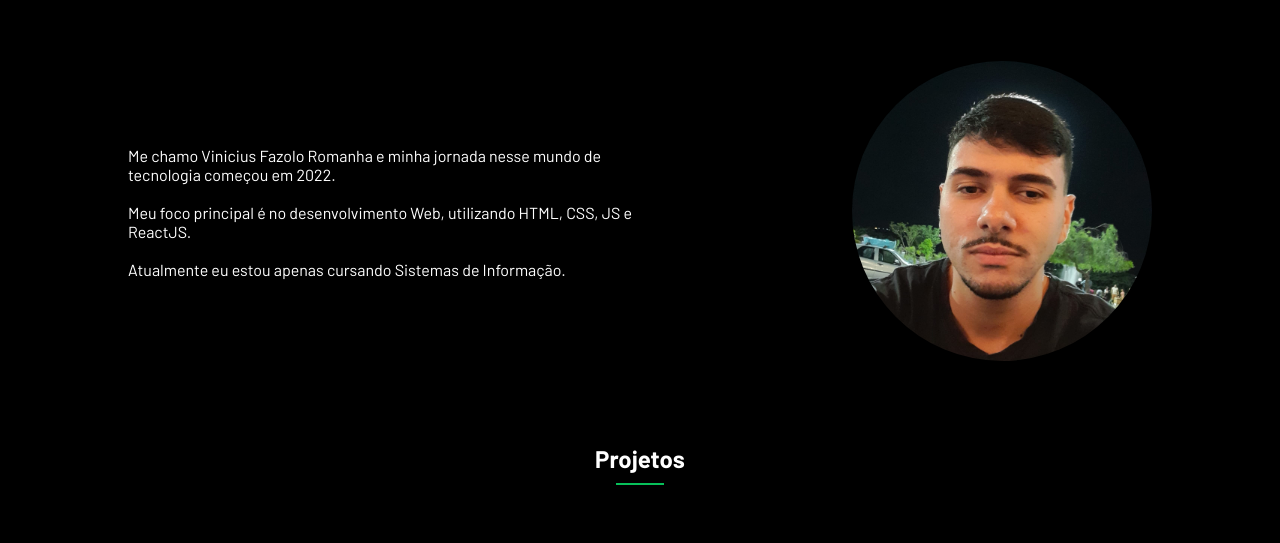
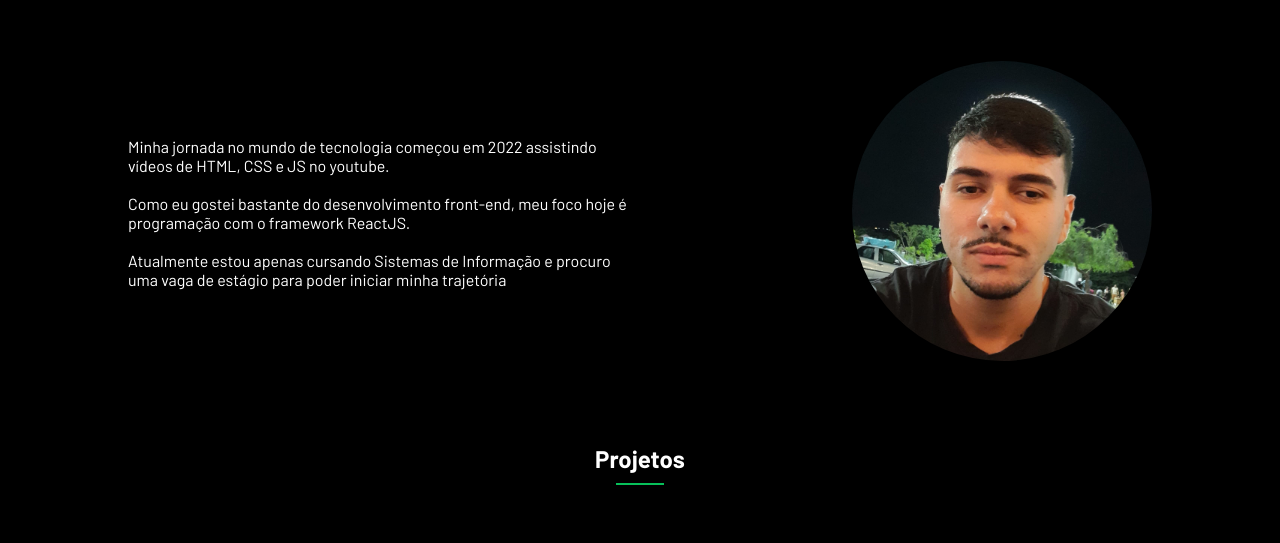
Before and after one commit to ViniciusFazolo/landing-page, a plain HTML site: page index.html in a window 1280 px wide. Shown: the part 860-1403 px from the top of the page. Drawn offline with Linux system fonts and the light colour scheme.

Commit message:
sobre mim mudança

```diff
--- a/index.html
+++ b/index.html
@@ -74,16 +74,15 @@
       <div class="about">
         <div class="text">
           <p>
-            Me chamo Vinicius Fazolo Romanha e minha jornada nesse mundo de
-            tecnologia começou em 2022.
+            Minha jornada no mundo de
+            tecnologia começou em 2022 assistindo vídeos de HTML, CSS e JS no youtube.
           </p>
           <br />
           <p>
-            Meu foco principal é no desenvolvimento Web, utilizando HTML, CSS,
-            JS e ReactJS.
+            Como eu gostei bastante do desenvolvimento front-end, meu foco hoje é programação com o framework ReactJS.
           </p>
           <br />
-          <p>Atualmente eu estou apenas cursando Sistemas de Informação.</p>
+          <p>Atualmente estou apenas cursando Sistemas de Informação e procuro uma vaga de estágio para poder iniciar minha trajetória</p>
         </div>
         <div class="img">
           <img src="img/vinicius.jpeg" alt="vinicius" />
```
